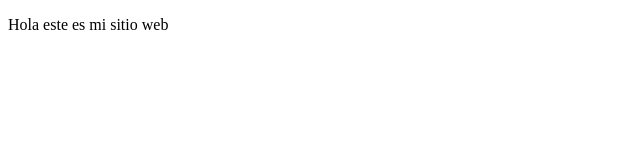
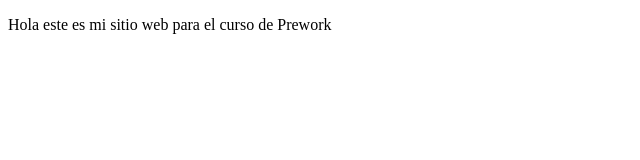
Before and after one commit to JhonOso/ProyectoDemoCursoPrework, a plain HTML site: page index.html in a window 1280 px wide. Shown: the whole page, without its empty margins (0-640 px from the left). Drawn offline with Linux system fonts and the light colour scheme.

Commit message:
cambios al mensaje

```diff
--- a/index.html
+++ b/index.html
@@ -8,7 +8,7 @@
 </head>
 <body>
     <p>
-        Hola este es mi sitio web
+        Hola este es mi sitio web para el curso de Prework
     </p>
 </body>
 </html>
```
